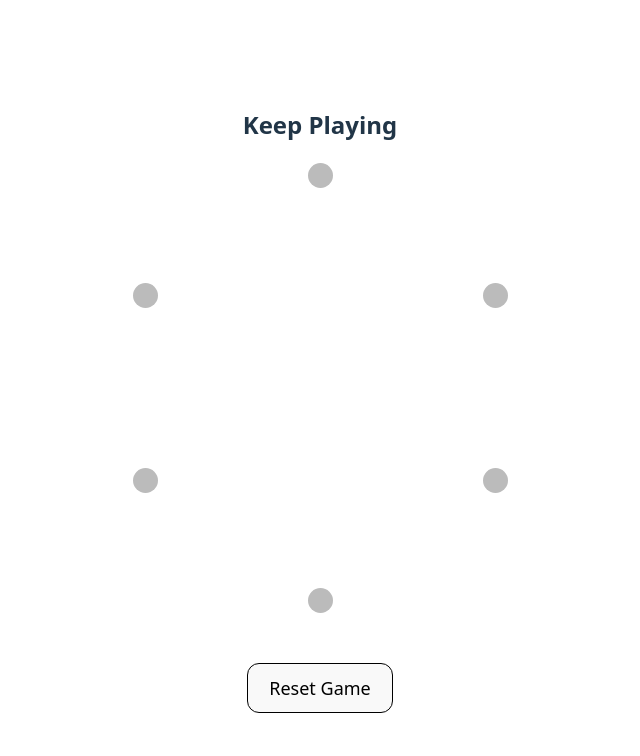
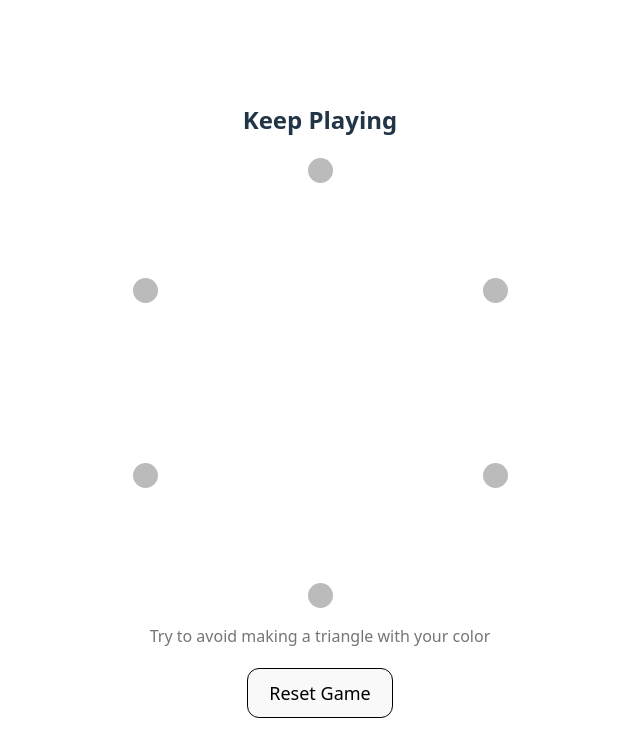
Before and after one commit to ahmedamged/hexagon-game, a React (Vite) app: page / in a window 1280 px wide. Shown: the top 756 px of the page, without its empty margins (320-960 px from the left). Built offline with nearby package versions, Linux system fonts and the light colour scheme.

Commit message:
Added a description for the game

```diff
--- a/src/App.css
+++ b/src/App.css
@@ -34,7 +34,7 @@
 }
 
 .reset-btn {
-  margin-top: 50px;
+  margin-top: 20px;
   padding-block: 12px;
   font-size: 18px;
   border: 1px solid;
@@ -54,6 +54,11 @@
 .Darkblue {
   color: darkblue;
 
+}
+
+.description {
+  margin-bottom: 0;
+  color: #757575;
 }
 
 .hithere {
--- a/src/App.jsx
+++ b/src/App.jsx
@@ -298,6 +298,7 @@ function App() {
       <h2 className={loser ? `hithere ${loser}` : ""}>
         {loser ? `Loser is ${loser}` : "Keep Playing"}
       </h2>
+
       <div className="hexagon">
         <div className="first">
           <div className="dot" onClick={(e) => handleDotClick(e, 2)}></div>
@@ -320,6 +321,9 @@ function App() {
           />
         ))}
       </div>
+      <p className="description">
+        Try to avoid making a triangle with your color
+      </p>
       <button className="reset-btn" onClick={handleResetGame}>
         Reset Game
       </button>
```
